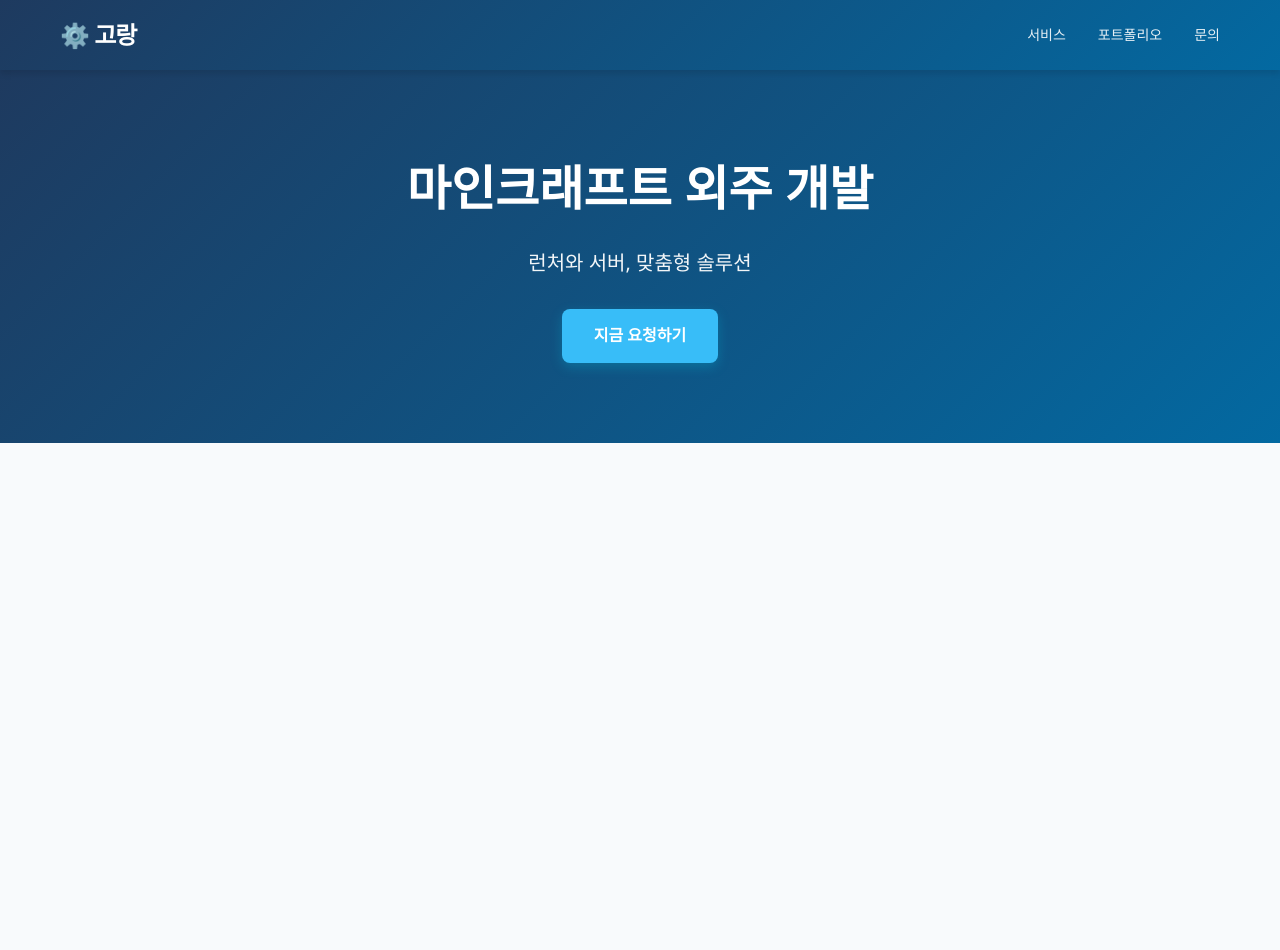
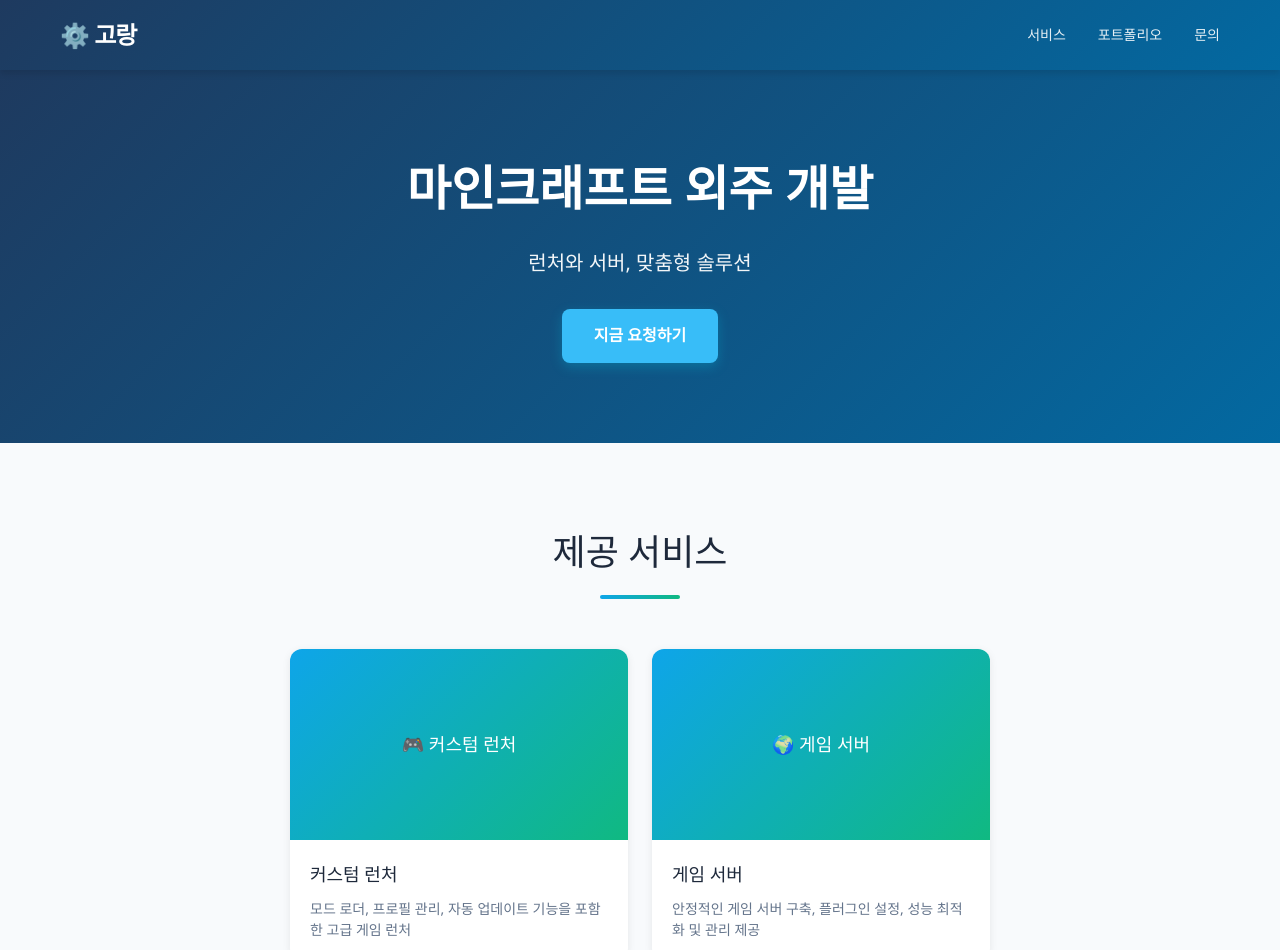
Before and after one commit to go-tiger/commission, a Next.js app: page / in a window 1280 px wide. Shown: the top 950 px of the page. Before the commit the page ends 800 px from the top, so only its background shows below. Built offline with nearby package versions, Linux system fonts and the light colour scheme.

Commit message:
feat: Services 섹션 구현

```diff
--- /dev/null
+++ b/app/components/Services.tsx
@@ -0,0 +1,99 @@
+'use client';
+
+const services = [
+  {
+    emoji: '🎮',
+    title: '커스텀 런처',
+    description: '모드 로더, 프로필 관리, 자동 업데이트 기능을 포함한 고급 게임 런처',
+  },
+  {
+    emoji: '🌍',
+    title: '게임 서버',
+    description: '안정적인 게임 서버 구축, 플러그인 설정, 성능 최적화 및 관리 제공',
+  },
+];
+
+export default function Services() {
+  return (
+    <section id="services" style={{ padding: '80px 0', background: 'var(--bg)' }}>
+      <div style={{ maxWidth: '1200px', margin: '0 auto', padding: '0 20px' }}>
+        <h2
+          style={{
+            fontSize: '36px',
+            marginBottom: '50px',
+            textAlign: 'center',
+            color: 'var(--text-primary)',
+            position: 'relative',
+          }}
+        >
+          제공 서비스
+          <span
+            style={{
+              display: 'block',
+              width: '80px',
+              height: '4px',
+              background: 'linear-gradient(90deg, var(--accent) 0%, var(--success) 100%)',
+              margin: '15px auto 0',
+              borderRadius: '2px',
+            }}
+          />
+        </h2>
+        <div
+          style={{
+            display: 'grid',
+            gridTemplateColumns: 'repeat(auto-fit, minmax(280px, 1fr))',
+            gap: '24px',
+            maxWidth: '700px',
+            margin: '0 auto',
+          }}
+        >
+          {services.map((s) => (
+            <ServiceCard key={s.title} {...s} />
+          ))}
+        </div>
+      </div>
+    </section>
+  );
+}
+
+function ServiceCard({ emoji, title, description }: { emoji: string; title: string; description: string }) {
+  return (
+    <div
+      style={{
+        background: 'var(--surface)',
+        borderRadius: '12px',
+        overflow: 'hidden',
+        boxShadow: '0 2px 8px rgba(0,0,0,0.08)',
+        transition: 'all 0.3s ease',
+        cursor: 'default',
+      }}
+      onMouseEnter={(e) => {
+        e.currentTarget.style.transform = 'translateY(-8px)';
+        e.currentTarget.style.boxShadow = '0 12px 24px rgba(0,0,0,0.15)';
+      }}
+      onMouseLeave={(e) => {
+        e.currentTarget.style.transform = 'translateY(0)';
+        e.currentTarget.style.boxShadow = '0 2px 8px rgba(0,0,0,0.08)';
+      }}
+    >
+      <div
+        style={{
+          width: '100%',
+          aspectRatio: '16/9',
+          background: 'linear-gradient(135deg, var(--accent) 0%, var(--success) 100%)',
+          display: 'flex',
+          alignItems: 'center',
+          justifyContent: 'center',
+          color: 'white',
+          fontSize: '18px',
+        }}
+      >
+        {emoji} {title}
+      </div>
+      <div style={{ padding: '20px' }}>
+        <h3 style={{ fontSize: '18px', marginBottom: '10px', color: 'var(--text-primary)' }}>{title}</h3>
+        <p style={{ fontSize: '14px', color: 'var(--text-secondary)', lineHeight: 1.5 }}>{description}</p>
+      </div>
+    </div>
+  );
+}
--- a/app/page.tsx
+++ b/app/page.tsx
@@ -1,5 +1,6 @@
 import Header from './components/Header';
 import Hero from './components/Hero';
+import Services from './components/Services';
 
 export default function Home() {
   return (
@@ -7,6 +8,7 @@
       <Header />
       <main>
         <Hero />
+        <Services />
       </main>
     </>
   );
```
